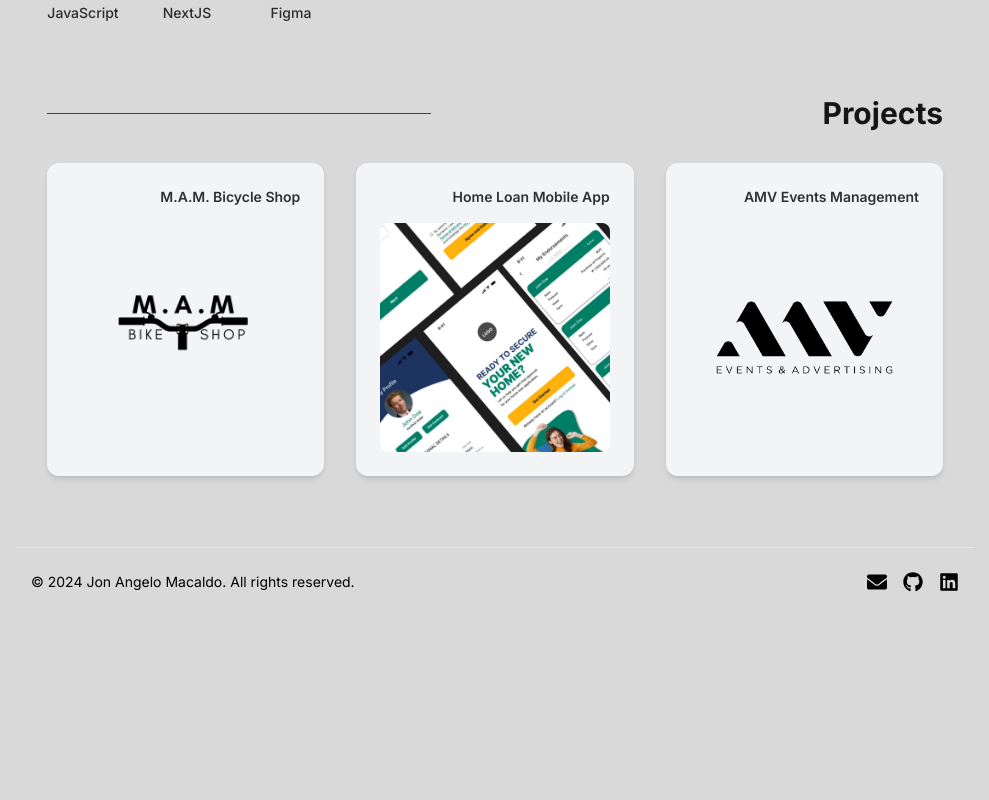
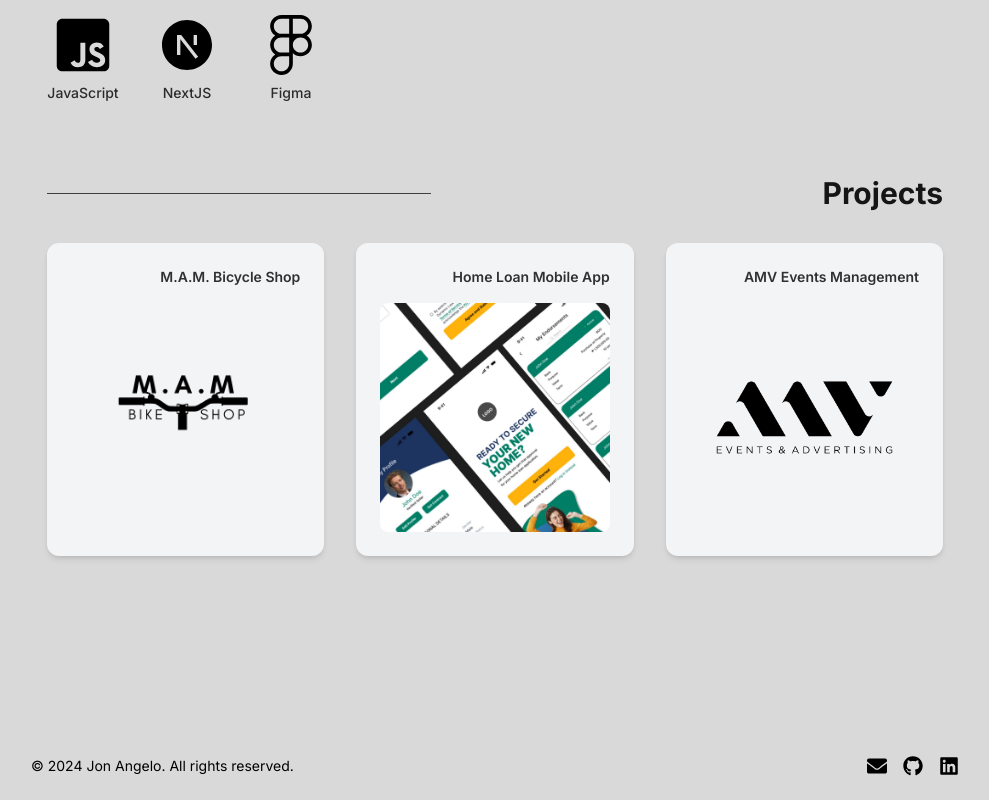
Before and after one commit to angelojon/my-portfolio, a Next.js app: page / in a window 1280 px wide. Shown: the part 1989-2789 px from the top of the page, without its empty margins (145-1134 px from the left). Before the commit the page ends 2605 px from the top, so only its background shows below. Built offline with nearby package versions, Linux system fonts and the light colour scheme.

Commit message:
fix footer

```diff
--- a/src/app/page.js
+++ b/src/app/page.js
@@ -8,7 +8,7 @@ import { SiTailwindcss } from "react-icons/si";
 
 export default function MyPortfolio() {
   return (
-    <main className="min-h-screen flex flex-col mx-auto w-full max-w-2xl md:max-w-2xl lg:max-w-5xl px-4 md:px-6 lg:px-8">
+    <main className="mx-auto w-full max-w-2xl md:max-w-2xl lg:max-w-5xl  px-4 md:px-6 lg:px-8">
       <div className=" my-24 sm:mb-24 flex flex-col md:flex-row">
         {/* Left column for information */}
         <div className=" mt-8 md:mt-12 lg:mt-24 md:ml-12 h-auto lg:h-[500px] w-full md:w-[450px] lg:w-[600px]">
@@ -64,7 +64,7 @@ export default function MyPortfolio() {
         </div>
       </div>
 
-      {/* Experience and Tools section */}
+      {/* Experience section */}
       <section className="min-h-screen content-center mx-auto mb-24 sm:mb-24 w-full  md:px-6 lg:px-8">
         <div>
           {/* Experience Column */}
@@ -131,7 +131,7 @@ export default function MyPortfolio() {
 
 
       {/* New Tools Section */}
-      <section className="h-screen content-center mx-auto w-full md:px-6 lg:px-8">
+      <section className="min-h-screen mx-auto w-full md:px-6 lg:px-8 py-20">
         <div className="flex items-center mb-8">
           <hr className="border-t-1 border-black opacity-70 w-96 min-w-[150px] mr-4 md:mr-8 lg:mr-24 xl:mr-52" />
           <h2 className="text-2xl md:text-3xl lg:text-3xl font-bold opacity-90 ml-auto">
@@ -263,12 +263,9 @@ export default function MyPortfolio() {
       </section>
 
       {/* Footer section */}
-<footer className="w-full mt-auto py-6 text-black border-t">
-  <div className="max-w-5xl mx-auto px-4 flex flex-col md:flex-row justify-between items-center">
-    <p className="text-sm text-center md:text-left">
-      © 2024 Jon Angelo Macaldo. All rights reserved.
-    </p>
-
+      <footer className="py-6 text-black">
+        <div className="container mx-auto px-4 flex flex-col md:flex-row justify-between items-center">
+          <p className="text-sm">© 2024 Jon Angelo. All rights reserved.</p>
           <div className="flex space-x-4 mt-4 md:mt-0">
             <a
               href="mailto:macaldo.jonangelo@gmail.com"
```
Lines whose indentation alone changed are shown as unchanged.
